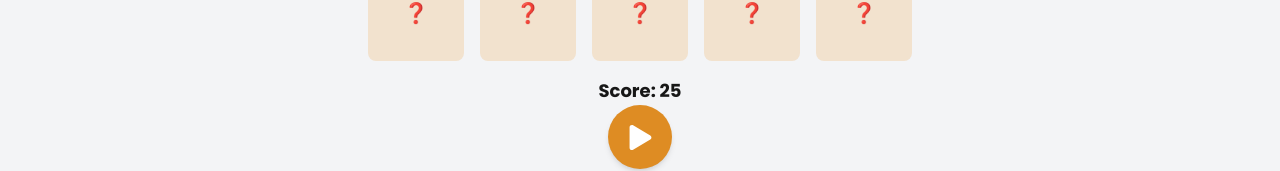
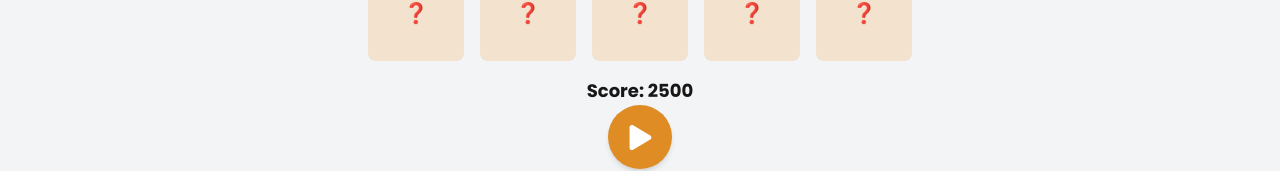
Before and after one commit to aaronted009/egg-hunt, a Next.js app: page /game in a window 1280 px wide. Shown: the part 683-854 px from the top of the page. Built offline with nearby package versions, Linux system fonts and the light colour scheme.

Commit message:
feat: update score

```diff
--- a/app/ui/game/game-board.tsx
+++ b/app/ui/game/game-board.tsx
@@ -16,16 +16,16 @@ function shuffleArray(array: string[]) {
 }
 
 export default function GameBoard({ onGameCellClick }: { onGameCellClick: () => void }) {
-    const [score, setScore] = useState(25);
+    const [score, setScore] = useState(2500);
     const [gameBoard] = useState(() =>
         shuffleArray(items).map((item) => ({ item, isRevealed: false }))
     );
 
     const handleCellClick = (item: string) => {
         if (item === "🥚") {
-            console.log("Egg found!");
+            setScore((prevScore) => prevScore + 100);
         } else {
-            setScore((prevScore) => prevScore - 1);
+            setScore((prevScore) => prevScore - 100);
         }
     };
 
```
